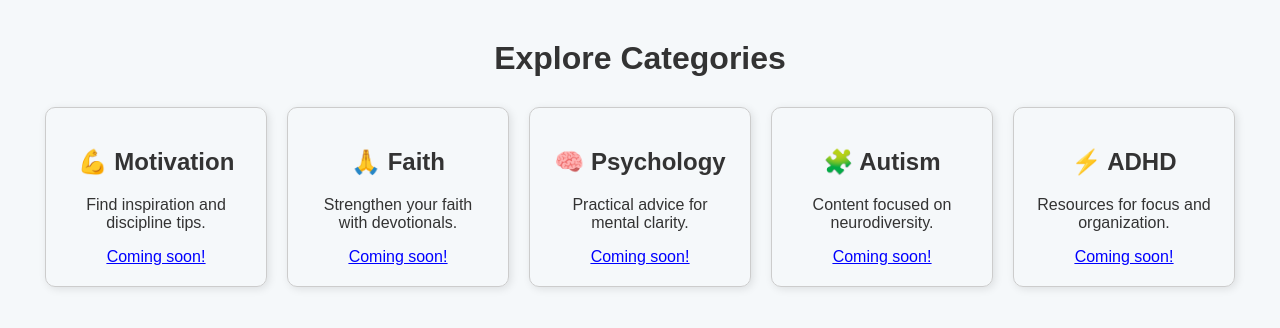
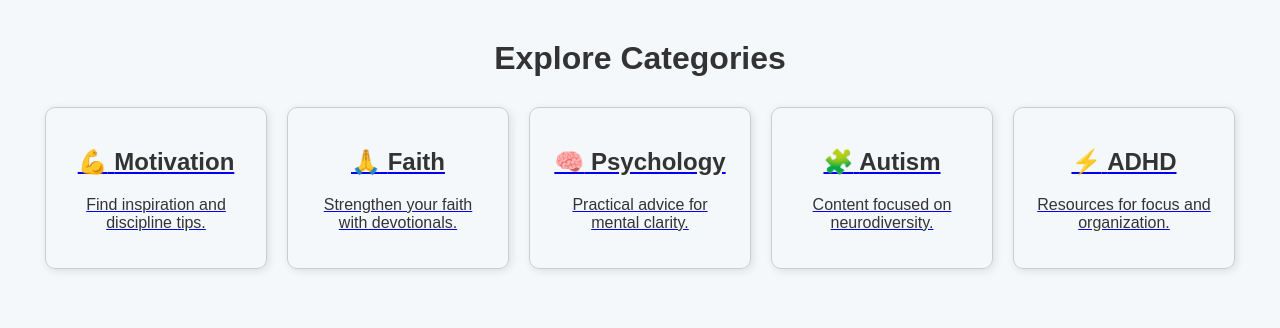
Before and after one commit to IsmaelSandoval78/stamentum-frontend, a Next.js app: page /explore in a window 1280 px wide. Shown: the top 328 px of the page. Built offline with nearby package versions, Linux system fonts and the light colour scheme.

Commit message:
Update explore.js

```diff
--- a/pages/explore.js
+++ b/pages/explore.js
@@ -5,11 +5,11 @@ export default function Explore() {
   const { t } = useTranslation();
 
   const categories = [
-    { nameKey: 'motivation', icon: '💪', descriptionKey: 'motivationDesc' },
-    { nameKey: 'faith', icon: '🙏', descriptionKey: 'faithDesc' },
-    { nameKey: 'psychology', icon: '🧠', descriptionKey: 'psychologyDesc' },
-    { nameKey: 'autism', icon: '🧩', descriptionKey: 'autismDesc' },
-    { nameKey: 'adhd', icon: '⚡', descriptionKey: 'adhdDesc' },
+    { nameKey: 'motivation', icon: '💪', descriptionKey: 'motivationDesc', link: '/motivation' },
+    { nameKey: 'faith', icon: '🙏', descriptionKey: 'faithDesc', link: '/faith' },
+    { nameKey: 'psychology', icon: '🧠', descriptionKey: 'psychologyDesc', link: '/psychology' },
+    { nameKey: 'autism', icon: '🧩', descriptionKey: 'autismDesc', link: '/autism' },
+    { nameKey: 'adhd', icon: '⚡', descriptionKey: 'adhdDesc', link: '/adhd' },
   ];
 
   return (
@@ -17,8 +17,9 @@ export default function Explore() {
       <h1>{t('exploreCategories')}</h1>
       <div style={{ display: 'flex', justifyContent: 'center', flexWrap: 'wrap', gap: '20px', marginTop: '30px' }}>
         {categories.map((cat, index) => (
+          <Link href={cat.link} key={index}>
+            <a style={{ textDecoration: 'none', color: 'inherit' }}>
               <div
-            key={index}
                 style={{
                   border: '1px solid #ccc',
                   borderRadius: '10px',
@@ -26,14 +27,16 @@ export default function Explore() {
                   width: '180px',
                   cursor: 'pointer',
                   boxShadow: '2px 2px 8px rgba(0,0,0,0.1)',
+                  transition: 'transform 0.2s',
                 }}
+                onMouseOver={e => (e.currentTarget.style.transform = 'scale(1.05)')}
+                onMouseOut={e => (e.currentTarget.style.transform = 'scale(1)')}
               >
                 <h2>{cat.icon} {t(cat.nameKey)}</h2>
                 <p>{t(cat.descriptionKey)}</p>
-            <Link href="/">
-              <a style={{ color: 'blue', textDecoration: 'underline' }}>{t('comingSoon')}</a>
+              </div>
+            </a>
           </Link>
-          </div>
         ))}
       </div>
     </div>
```
Lines whose indentation alone changed are shown as unchanged.
